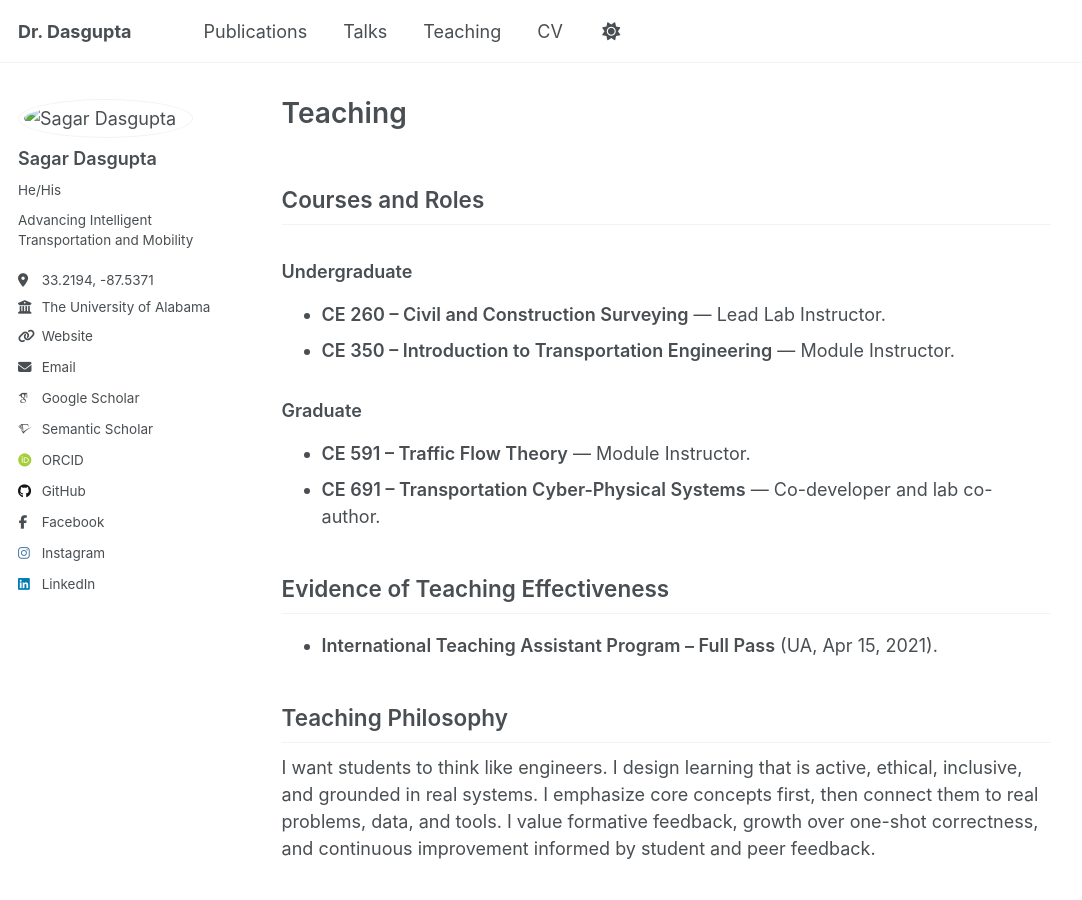
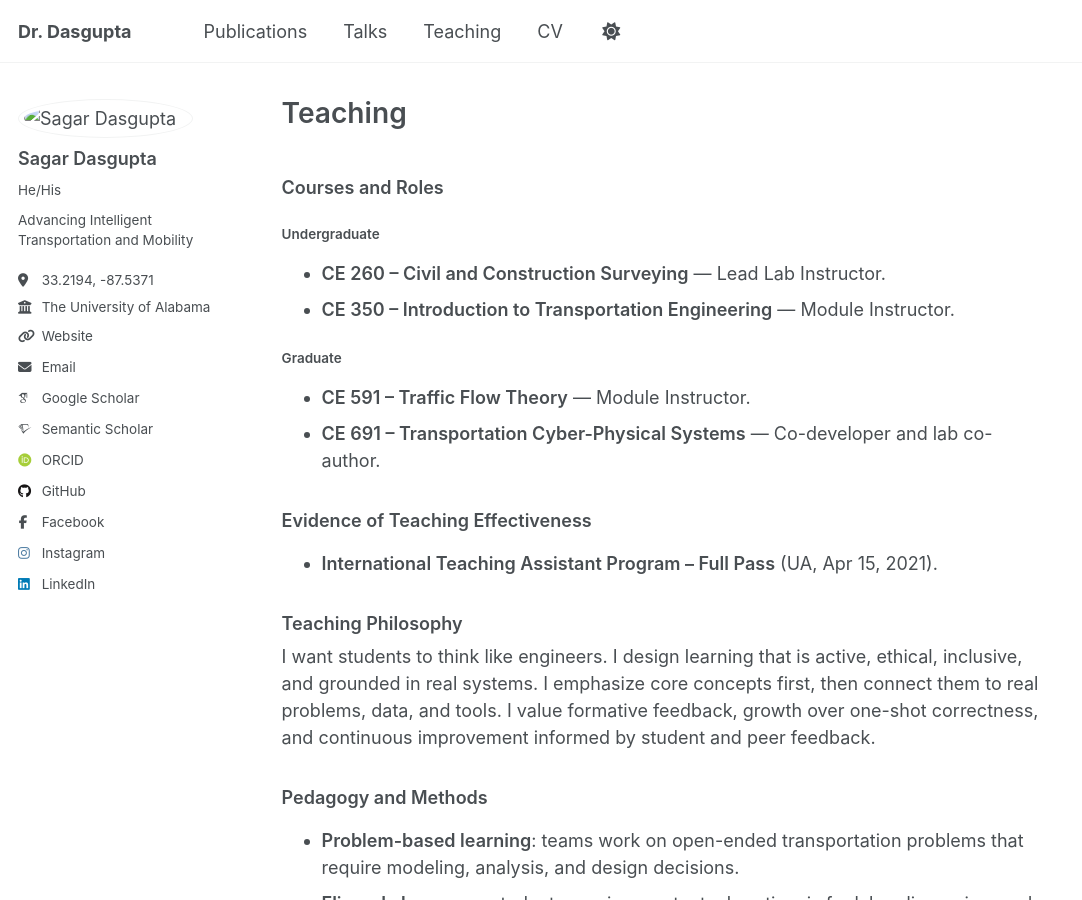
Before and after one commit to s-dasgupta/s-dasgupta.github.io, a Jekyll site: the page built from teaching/index.md, in a window 1280 px wide and 900 px high. Shown: the whole window, without its empty margins (0-1082 px from the left). Built offline with Jekyll 4.4.1, drawn with Linux system fonts in a browser that asks for light colours; some web fonts are replaced; a script that is not in the unit is left out.

```diff
--- a/teaching/index.md
+++ b/teaching/index.md
@@ -4,32 +4,32 @@ title: "Teaching"
 author_profile: true
 toc: true
 ---
-## Courses and Roles
-### Undergraduate
+### Courses and Roles
+#### Undergraduate
 - **CE 260 – Civil and Construction Surveying** — Lead Lab Instructor.
 - **CE 350 – Introduction to Transportation Engineering** — Module Instructor.
 
-### Graduate
+#### Graduate
 - **CE 591 – Traffic Flow Theory** — Module Instructor.
 - **CE 691 – Transportation Cyber-Physical Systems** — Co-developer and lab co-author.
 
-## Evidence of Teaching Effectiveness
+### Evidence of Teaching Effectiveness
 - **International Teaching Assistant Program – Full Pass** (UA, Apr 15, 2021).
 
-## Teaching Philosophy
+### Teaching Philosophy
 I want students to think like engineers. I design learning that is active, ethical, inclusive, and grounded in real systems. I emphasize core concepts first, then connect them to real problems, data, and tools. I value formative feedback, growth over one-shot correctness, and continuous improvement informed by student and peer feedback.
 
-## Pedagogy and Methods
+### Pedagogy and Methods
 - **Problem-based learning**: teams work on open-ended transportation problems that require modeling, analysis, and design decisions.
 - **Flipped classroom**: students preview content; class time is for labs, discussion, and application.
 - **Tool-centric labs**: Civil 3D, survey instruments, Python notebooks, and traffic analysis packages.
 - **Simulation and XR**: use simulation and mixed reality when it improves system understanding and safety.
 - **Inclusive practice**: clear expectations, low-stakes checks for understanding, and targeted support for diverse learners.
 
-## Curriculum Development Interests
+### Curriculum Development Interests
 - **Cybersecurity for Intelligent Transportation Systems**
 - **Digital Twins for Transportation**
 - **AI for Transportation Systems**
 
-  ## Mentoring
+### Mentoring
 I mentor undergraduate, MS, and PhD students across civil, CS, and EE, including NSF REU students.
```
